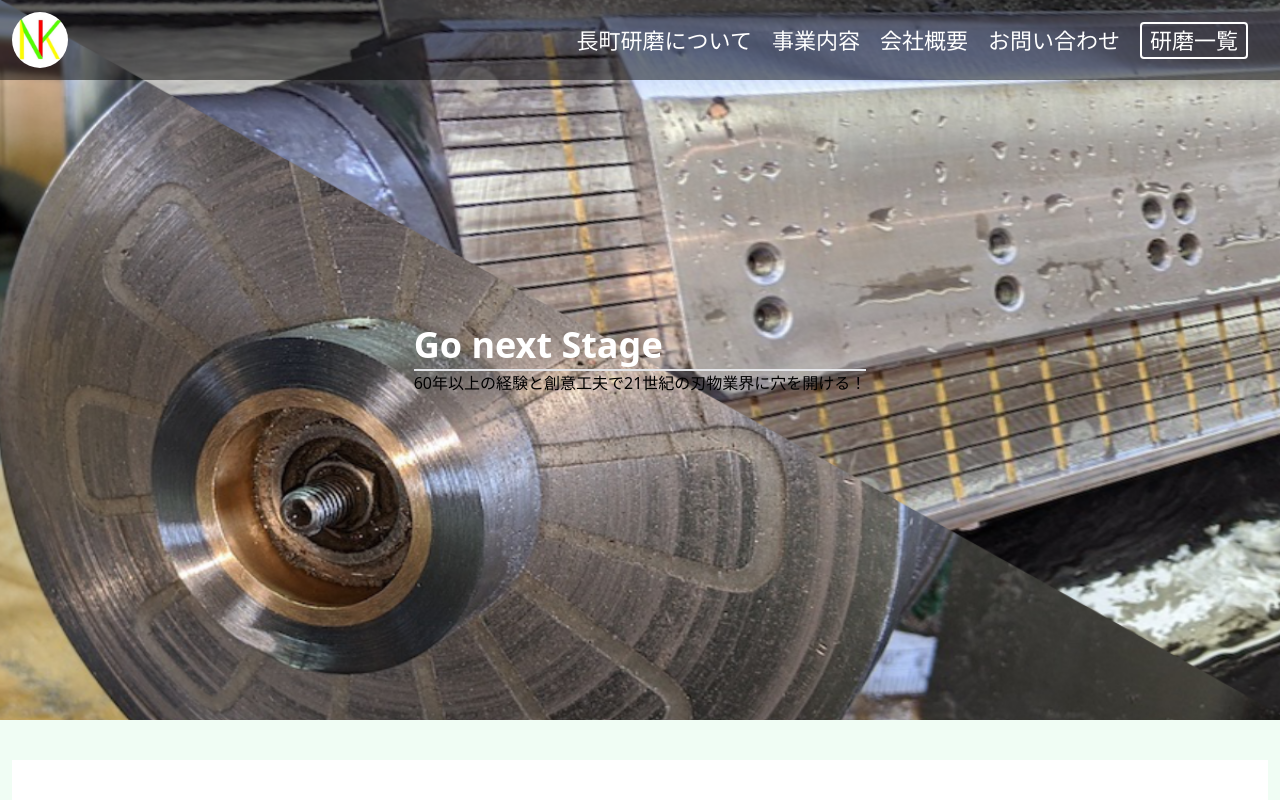
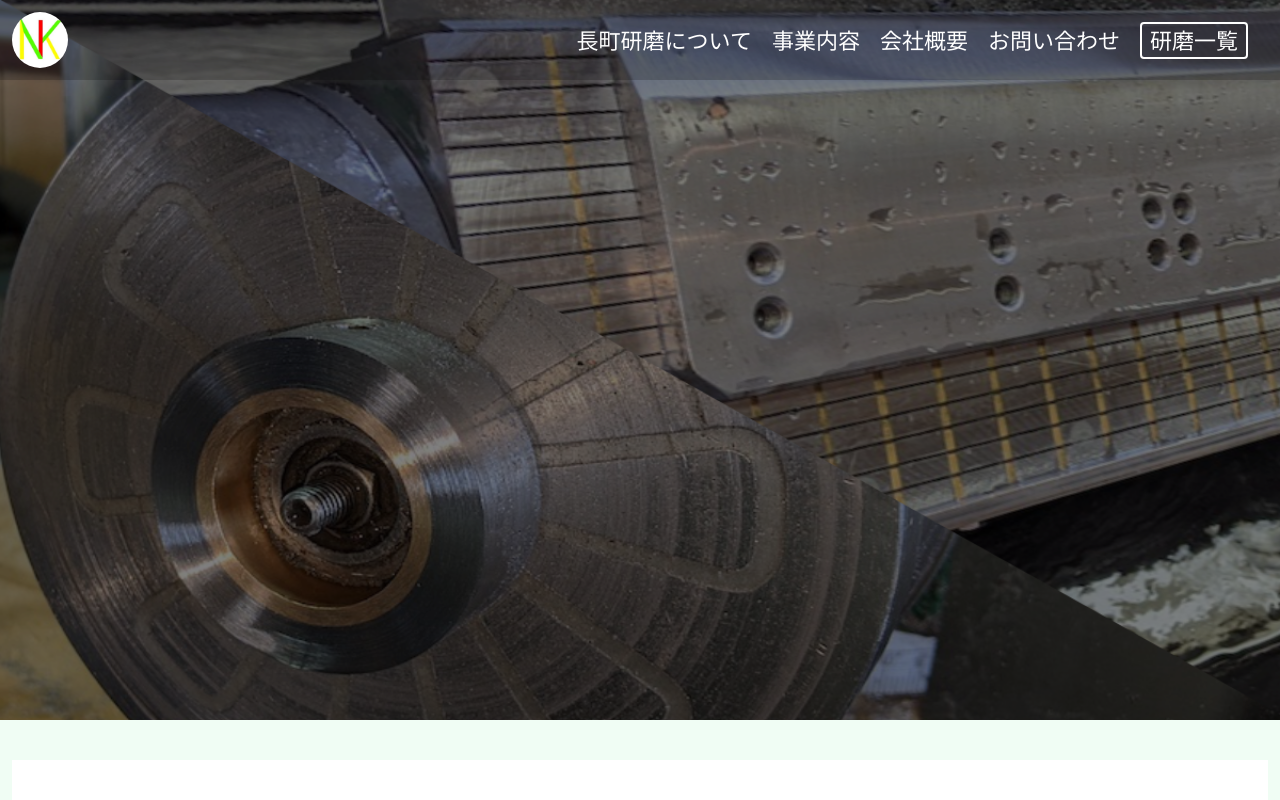
Before and after one commit to takuyanagamachi/next-kenma, a Next.js app: page / in a window 1280 px wide. Shown: the top 800 px of the page. Built offline with nearby package versions, Linux system fonts and the light colour scheme.

Commit message:
🐛リンクなどの追加

```diff
--- a/pages/_app.js
+++ b/pages/_app.js
@@ -6,7 +6,7 @@ import 'aos/dist/aos.css';
 export default function App({ Component, pageProps }) {
   useEffect(()=> {
     Aos.init({
-      duration: 2000,
+      duration: 1700,
       delay: 400,
     });
   });
--- a/pages/components/Footer.jsx
+++ b/pages/components/Footer.jsx
@@ -11,14 +11,14 @@ export default function Header() {
     <footer className='w-full'>
       <div className='grid grid-1 md:grid-cols-3 items-center justify-center text-center text-[33px]'>
       <Link href='/'><Image src={Logo} width={60} alt='長町研磨のロゴ' className='mx-auto' /></Link>
-        <Link href='/' className='text-gray-500 text-[22px] hover:text-green-300 duration-300'>研磨一覧</Link>
-        <Link href='/home' className='text-gray-500 text-[22px] hover:text-green-300 duration-300'>長町研磨について</Link>
+        <Link href='/kenma' className='text-gray-500 text-[22px] hover:text-green-300 duration-300'>研磨一覧</Link>
+        <Link href='/' className='text-gray-500 text-[22px] hover:text-green-300 duration-300'>長町研磨について</Link>
       </div>
       <hr className='mt-5' />
       <div className='flex justify-around w-[70%] mx-auto my-10 text-[33px]'>
-          <Link href='/' className={styles.insta}><AiOutlineInstagram /></Link>
-          <Link href='/' className={styles.twitter}><AiOutlineTwitter /></Link>
-          <Link href='/' className=''><AiFillGithub /></Link>
+          <Link target='_blank' href='https://www.instagram.com/nagamachi_kenma/' className={styles.insta}><AiOutlineInstagram /></Link>
+          <Link target='_blank' href='https://twitter.com/VEijjttgIUUGH6k' className={styles.twitter}><AiOutlineTwitter /></Link>
+          <Link target='_blank' href='https://github.com/takuyanagamachi/next-kenma' className=''><AiFillGithub /></Link>
         </div>
      <div>
      <p className='text-center'>&copy;1955 -{new Date().getFullYear()}  株式会社 長町研磨</p>
--- a/pages/components/Header.jsx
+++ b/pages/components/Header.jsx
@@ -6,7 +6,7 @@ import Nav from './Nav';
 
 export default function Header({ setNavMobile }) {
   return (
-    <header className='bg-black bg-opacity-50 sticky top-0 z-10'>
+    <header className='bg-black bg-opacity-20 sticky top-0 z-10'>
       <div className='container mx-auto p-3'>
         <div data-aos="fade-down" className='flex justify-between items-center w-[100%]'>
           <Link href='/'><Image src={Logo} alt='長町研磨のロゴ' className='w-14 h-14 rounded-full' /></Link>
--- a/pages/components/Hero.jsx
+++ b/pages/components/Hero.jsx
@@ -5,12 +5,8 @@ import HeroImg from '../../public/images/hero.png'
 export default function Hero() {
   return (
       <div className="relative w-full items-center flex justify-center mt-[-80px]">
-        <Image src={HeroImg} alt='長町研磨のメイン動画' className='w-full' />
-        <div className="absolute">
-          <h1 className=" text-4xl text-white font-bold">Go next Stage</h1>
-          <div className="mt-1 border-b-2"></div>
-          <p>60年以上の経験と創意工夫で21世紀の刃物業界に穴を開ける！</p>
-        </div>
+        <Image src={HeroImg} alt='長町研磨のメイン動画'
+        className="w-full brightness-50" />
      </div>
 
   )
```
